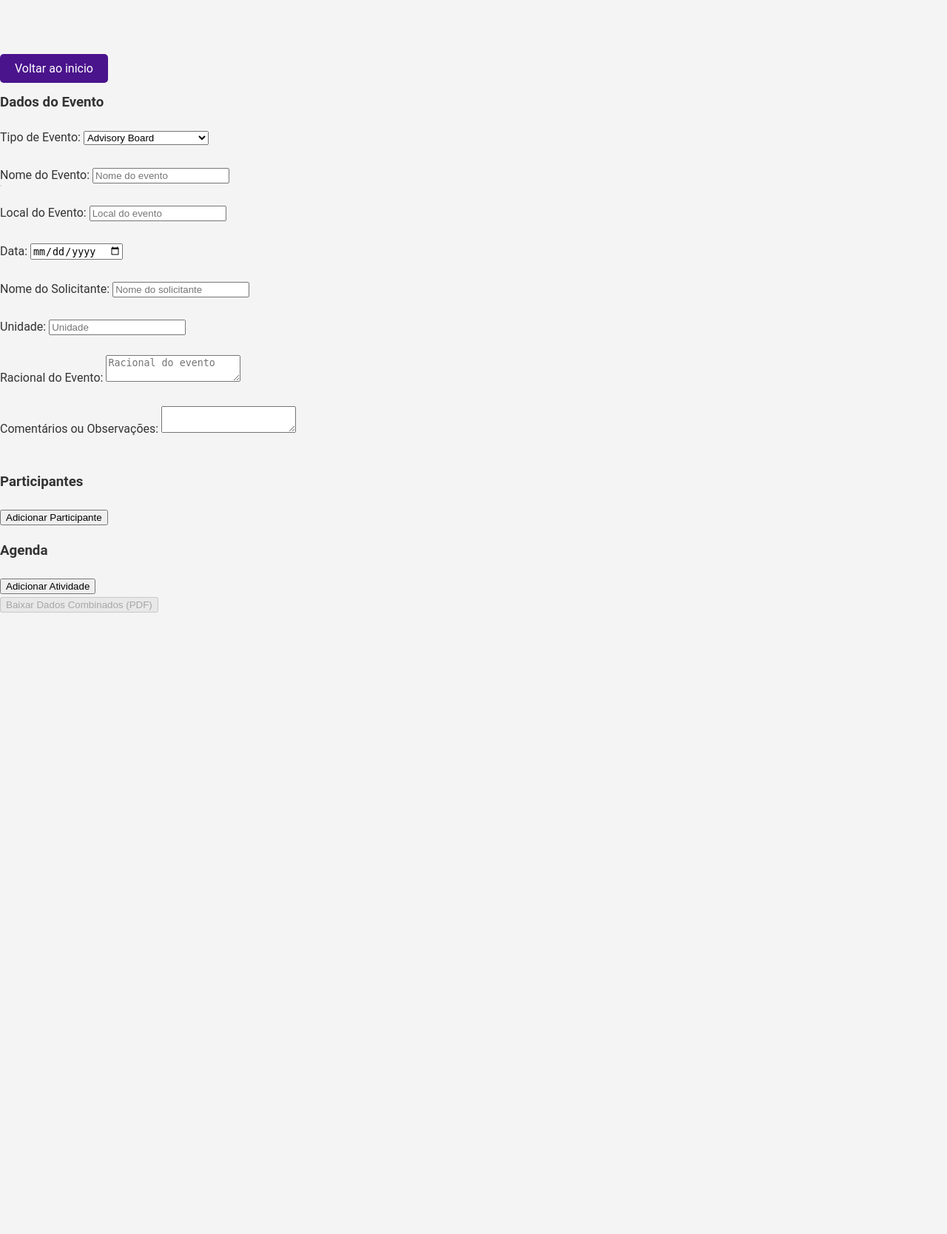
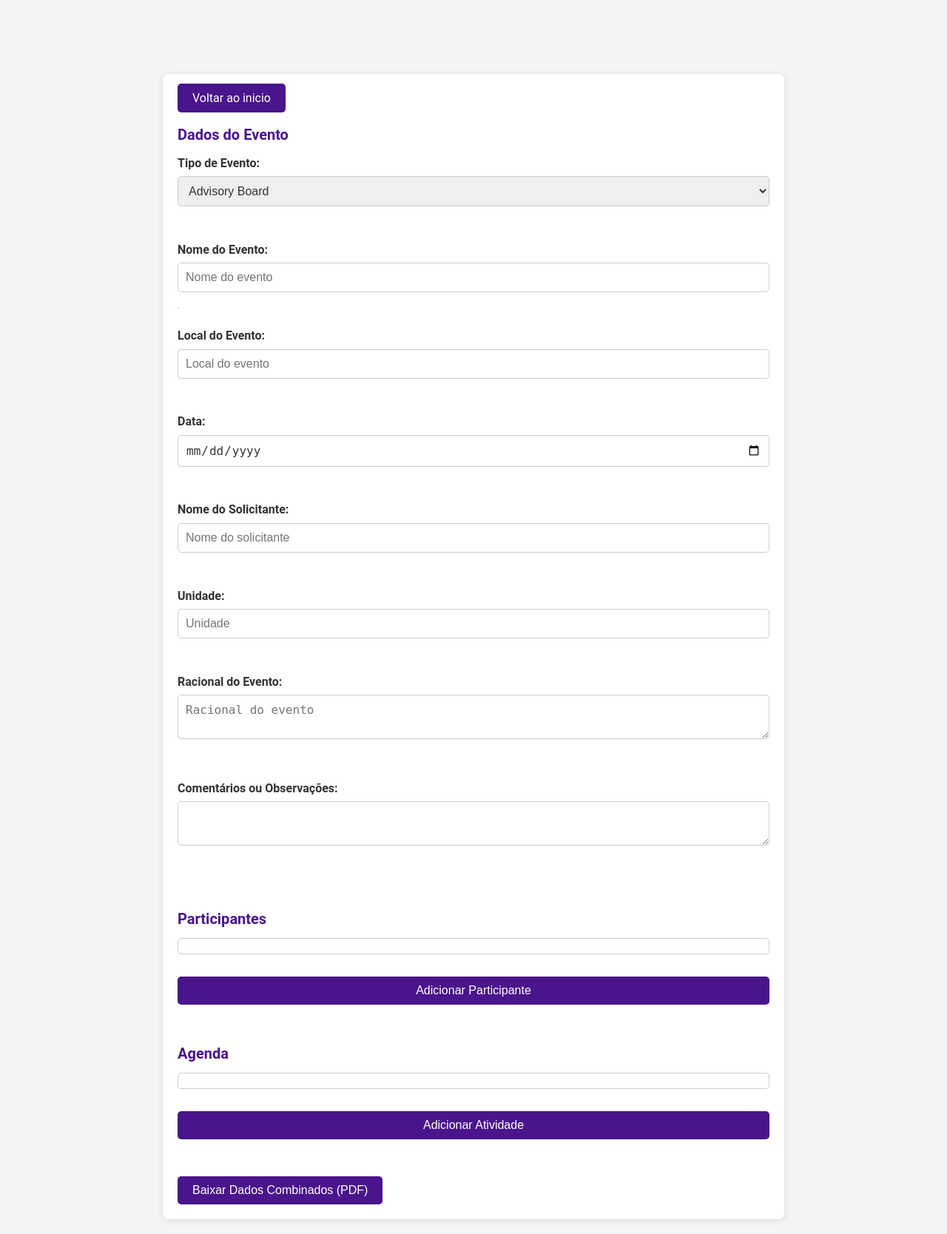
Before and after one commit to daviffarias/CHALLENGE-SANOFI, a PHP site: page /formulario_evento.html in a window 1280 px wide. Shown: the whole page at 74% size. Before the commit the page ends 828 px from the top, so only its background shows below. Run offline with PHP 8.4, Linux system fonts and the light colour scheme; some libraries are stand-ins or nearby versions.

Commit message:
Update CSS

```diff
--- a/CSS/style.css
+++ b/CSS/style.css
@@ -5,19 +5,7 @@ body {
     line-height: 1.6;
     color: #333;
     background-color: #f4f4f4;
-    padding-top: 80px;
-    /* Espaço para o cabeçalho fixo */
-}
-
-/* Sistema de Espaçamento */
-.container {
-    max-width: 1200px;
-    margin: 0 auto;
-    padding: 0 20px;
-}
-
-.section {
-    padding: 60px 0;
+    padding-top: 80px; /* Espaço para o cabeçalho fixo */
 }
 
 /* Cabeçalho */
@@ -48,9 +36,32 @@ header {
     margin-right: 20px;
 }
 
-h1 {
+h1, h3 {
     font-size: 24px;
     font-weight: 700;
+    margin-bottom: 20px;
+    color: #4a148c;
+    text-align: center;
+}
+
+/* Estilo dos Botões do Cabeçalho */
+.header-buttons {
+    display: flex;
+    gap: 10px; /* Espaço entre os botões */
+}
+
+.header-btn {
+    background-color: #fff;
+    color: #4a148c;
+    padding: 8px 16px;
+    border-radius: 20px;
+    text-decoration: none;
+    font-size: 14px;
+    transition: background-color 0.3s ease;
+}
+
+.header-btn:hover {
+    background-color: #f0f0f0;
 }
 
 /* Seção Hero */
@@ -193,7 +204,7 @@ h1 {
     background-color: #f0f0f0;
 }
 
-/* Botões */
+/* Botões Gerais */
 .btn {
     background-color: #4a148c;
     color: #fff;
@@ -208,16 +219,101 @@ h1 {
     background-color: #6a11cb;
 }
 
-/* Centraliza o botão específico */
-.btn.centralizado {
-    display: block;
+/* Estilos de Formulário */
+form {
+    max-width: 800px;
     margin: 20px auto;
-    /* Centraliza o botão horizontalmente */
-    text-align: center;
+    background-color: #fff;
+    padding: 20px;
+    border-radius: 8px;
+    box-shadow: 0 2px 10px rgba(0, 0, 0, 0.1);
 }
 
-.btn:hover {
+label {
+    display: block;
+    margin-bottom: 5px;
+    font-weight: bold;
+    color: #333;
+}
+
+input[type="text"],
+input[type="date"],
+select,
+textarea {
+    width: 100%;
+    padding: 10px;
+    margin-bottom: 20px;
+    border: 1px solid #ccc;
+    border-radius: 5px;
+    font-size: 16px;
+    color: #333;
+    box-sizing: border-box;
+}
+
+textarea {
+    resize: vertical;
+}
+
+button[type="button"],
+button[type="submit"] {
+    background-color: #4a148c;
+    color: #fff;
+    padding: 10px 20px;
+    border: none;
+    border-radius: 5px;
+    font-size: 16px;
+    cursor: pointer;
+    transition: background-color 0.3s ease;
+}
+
+button[type="button"]:hover,
+button[type="submit"]:hover {
     background-color: #6a11cb;
+}
+
+/* Estilo para os Botões de Ação */
+#adicionarParticipante,
+#adicionarAtividade {
+    margin-top: 10px;
+    margin-bottom: 20px;
+    width: 100%;
+}
+
+/* Seções do Formulário */
+#dadosEvento, #participantes, #agenda {
+    margin-bottom: 30px;
+}
+
+#dadosEvento h3,
+#participantes h3,
+#agenda h3 {
+    font-size: 20px;
+    color: #4a148c;
+    margin-bottom: 10px;
+    text-align: left;
+}
+
+/* Lista de Participantes e Atividades */
+#listaParticipantes,
+#listaAtividades {
+    border: 1px solid #ccc;
+    padding: 10px;
+    border-radius: 5px;
+    margin-bottom: 20px;
+}
+
+/* Animações */
+@keyframes fadeIn {
+    from {
+        opacity: 0;
+    }
+    to {
+        opacity: 1;
+    }
+}
+
+form, #dadosEvento, #participantes, #agenda, .btn {
+    animation: fadeIn 0.5s ease-in-out;
 }
 
 /* Rodapé */
@@ -244,4 +340,12 @@ footer {
     .contact-form h2 {
         font-size: 26px;
     }
+
+    form {
+        padding: 15px;
+    }
+
+    h1, h3 {
+        font-size: 20px;
+    }
 }
--- a/JS/script.js
+++ b/JS/script.js
@@ -323,6 +323,4 @@ document.addEventListener('DOMContentLoaded', () => {
         URL.revokeObjectURL(url);
     }
 
-
-
 });
```
Also changed, not shown: index.html (+10 -2 lines).
